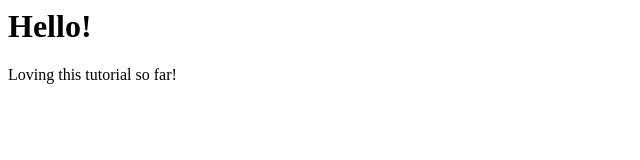
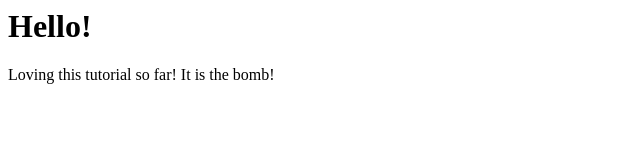
Before and after one commit to Chammz/hello-world2, a plain HTML site: page index.html in a window 1280 px wide. Shown: the full height of the page, 0-640 px from the left. Drawn offline with Linux system fonts and the light colour scheme.

Commit message:
made changes to p tag

```diff
--- a/index.html
+++ b/index.html
@@ -1,3 +1,3 @@
 <h1>Hello!</h1>
 
-<p>Loving this tutorial so far!</p>
+<p>Loving this tutorial so far! It is the bomb!</p>
```
